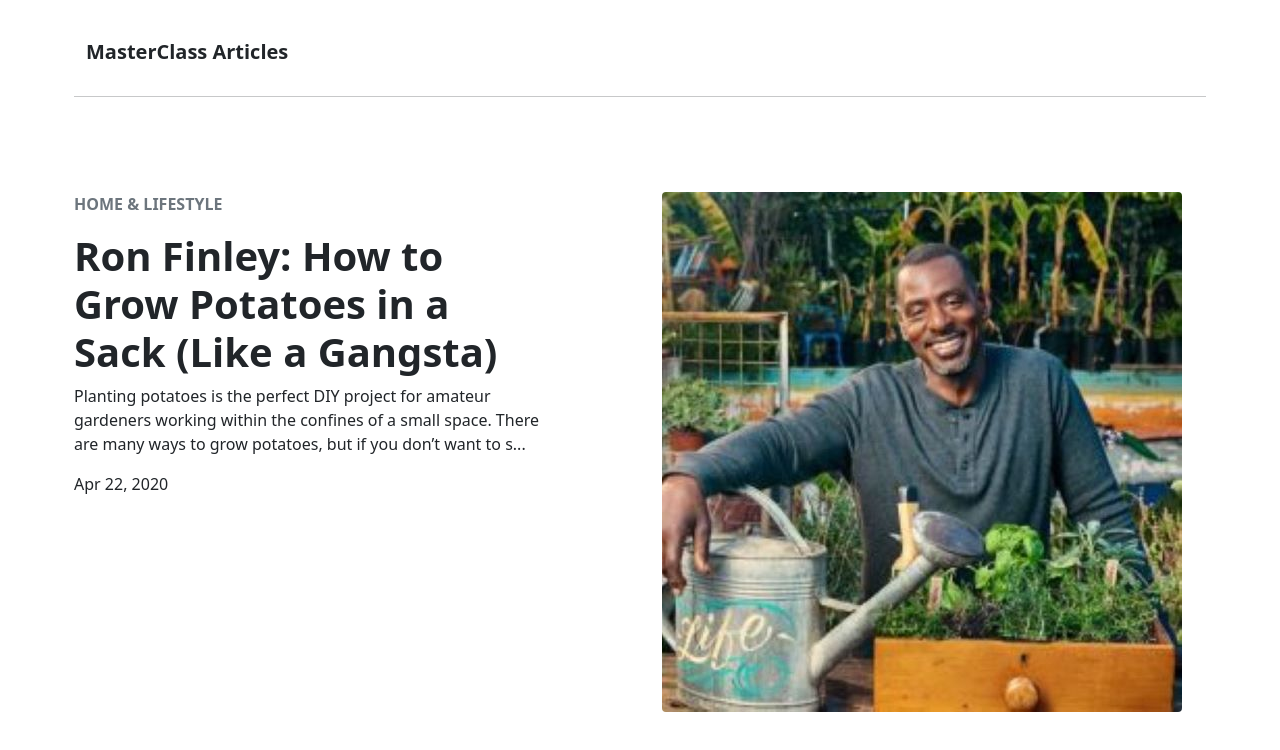
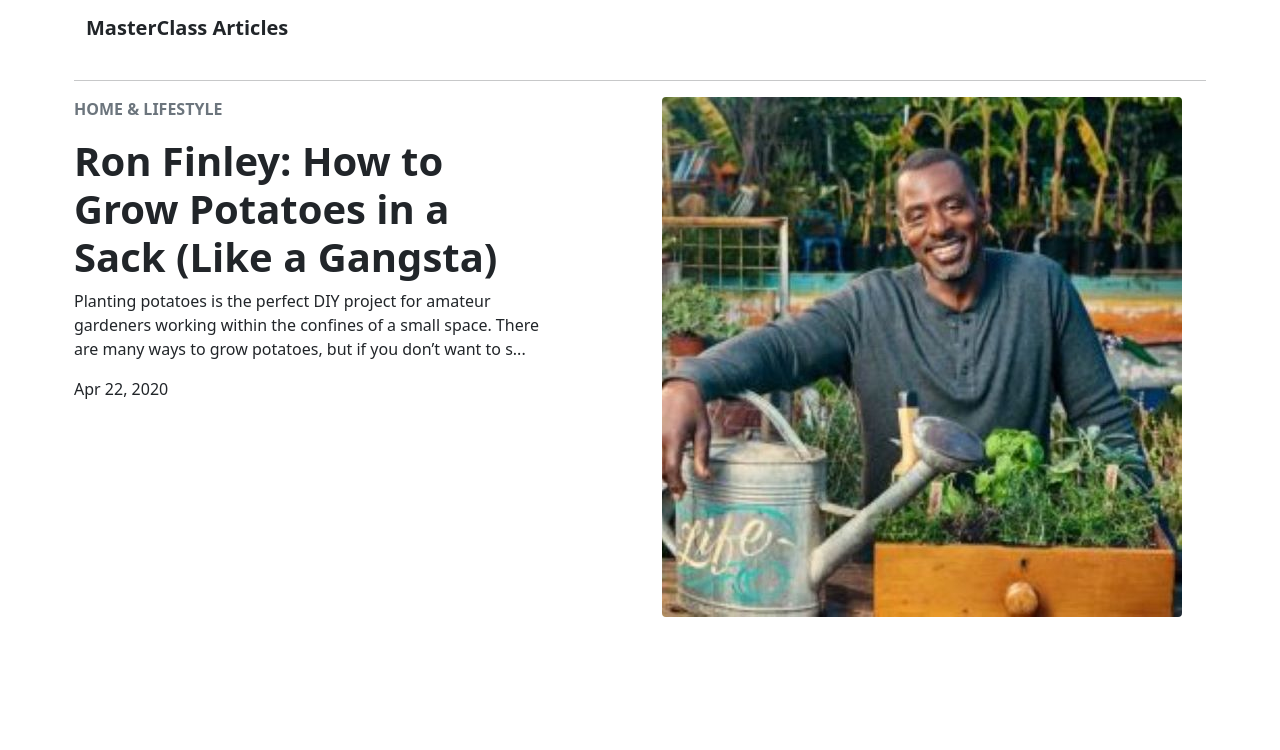
Before and after one commit to eagunduz/dc-academy, a plain HTML site: page Blog Featured Article Section Creation/index.html in a window 1280 px wide. Drawn offline with nearby package versions, Linux system fonts and the light colour scheme.

Commit message:
Update index.html

```diff
--- a/Blog Featured Article Section Creation/index.html
+++ b/Blog Featured Article Section Creation/index.html
@@ -10,34 +10,38 @@
 </head>
 
 <body>
-    <br>
     <div class="container p-3 mb-2 bg-white ">
         <div class="row">
             <!--column1 Header-->
+
             <div class="col-12 ">
-                <h5 class="fw-bold text-dark ">MasterClass Articles</h5><br>
+                <p class=" h5 pb-3 pb-lg-2 fw-bold text-dark ">MasterClass Articles</p><br>
             </div>
 
             <hr>
-            <br><br><br>
-            <br>
+            <!--column1 Header-->
+
                     <!--column2-->
-            <div class="col-lg-5 mx-auto gx-0">
+                    <div class="col-sm-12 col-lg-5 mx-auto gx-0 mt-3 mt-lg-0 order-2 order-lg-1">
                         <p class="fs-6 fw-bold text-secondary ">HOME & LIFESTYLE</p>
                         <h1 class="fw-bold">Ron Finley: How to Grow Potatoes in a Sack (Like a Gangsta)</h1>
 
                         <p class="fw-normal">Planting potatoes is the perfect DIY project for amateur gardeners working within the confines of a small space.
                             There are many ways to grow potatoes, but if you don’t want to s...</p>
 
-                <p class="fs-6 fw-light">Apr 22, 2020</p>
-                <br><br><br>
+                        <p class="fs-6 fw-light pb-2">Apr 22, 2020</p>
+
+                    </div>
+                    <!--column2-->
+
+
+                    <!--column3 Resim-->
+                    <div class="order-sm-1 col-sm-12 col-lg-7 mx-auto gx-5 order-1 order-lg-2 d-flex-justify-content-center">
+
+                        <img class="thumbnail img-fluid rounded float-end" src="RF520.jpg" />
                     </div>
                     <!--column3 Resim-->
-            <div class="col-sm-12 col-lg-7  gx-5">
 
-                <img class="thumbnail img-responsive rounded float-end" src="RF520.jpg" />
-            </div>
-            <br>
         </div>
 
     </div>
```
Lines whose indentation alone changed are shown as unchanged.
